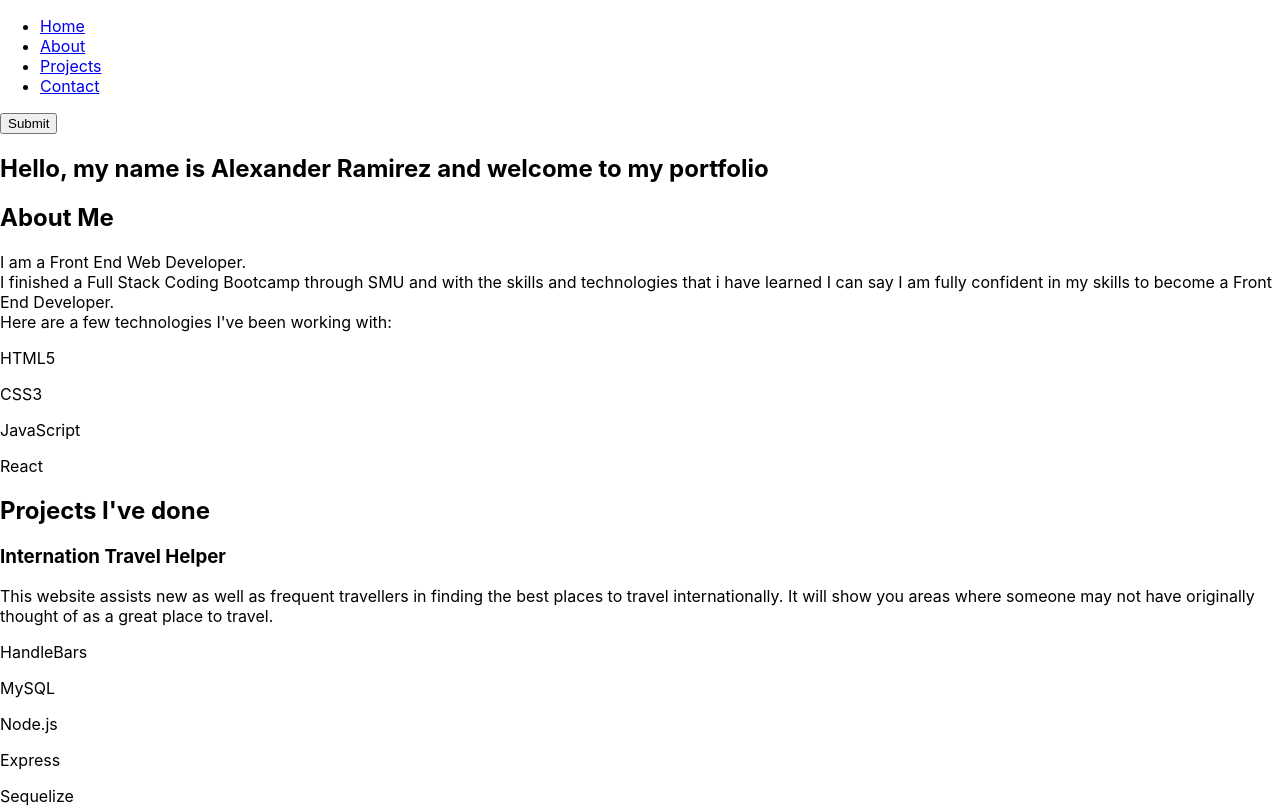
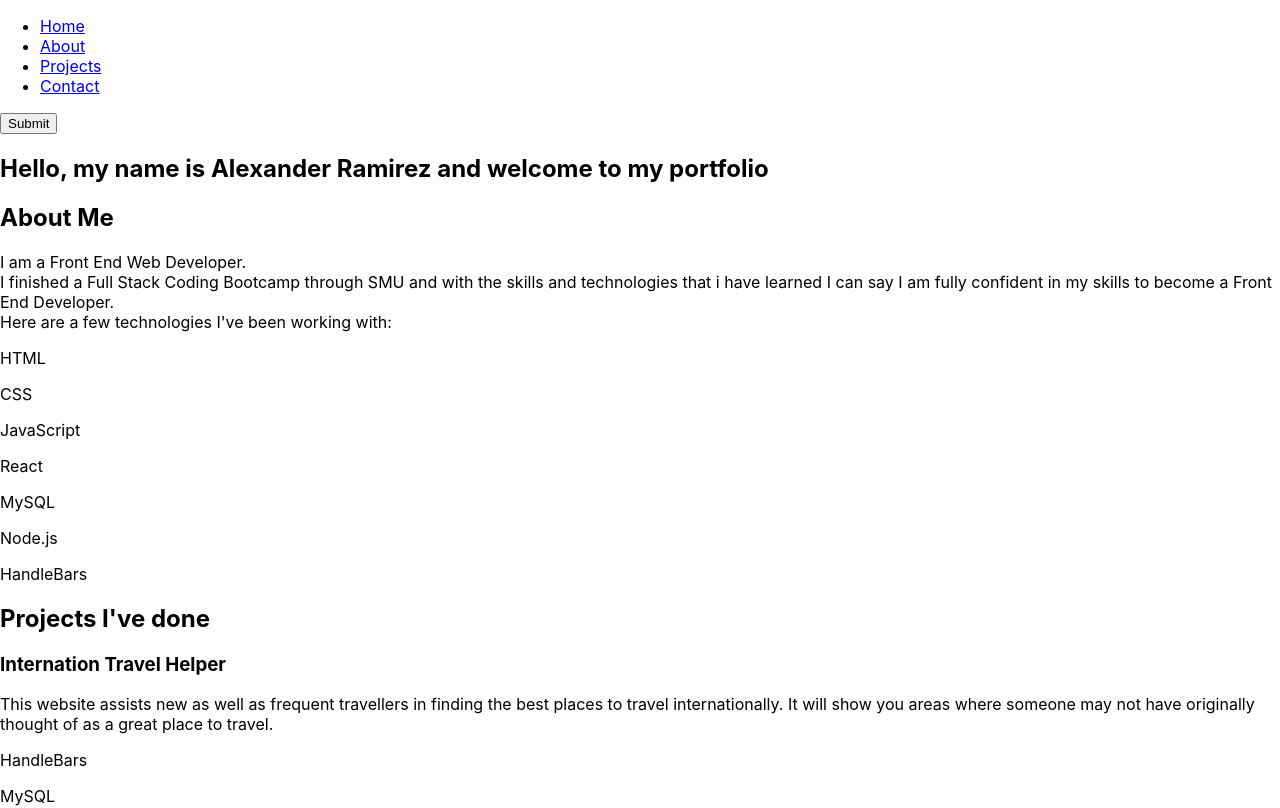
Before and after one commit to Alexander-Ramirez/Portfolio, a React (Create React App) app: page / in a window 1280 px wide. Shown: the top 808 px of the page. Built offline with nearby package versions, Linux system fonts and the light colour scheme.

Commit message:
finished about page

```diff
--- a/src/pages/AboutPage.js
+++ b/src/pages/AboutPage.js
@@ -2,11 +2,7 @@ const AboutPage = () => {
   return (
     <section className='about-page' id='about'>
       <div className='section-center'>
-        <h2
-          className='section-title'
-          data-aos='zoom-in'
-          data-aos-duration='1500'
-        >
+        <h2 className='section-title' data-aos='zoom-in' data-aos-duration='1500'>
           About Me
         </h2>
         <div className='section-content'>
@@ -21,16 +17,25 @@ const AboutPage = () => {
 
           <div className='technologies'>
             <div className='single-technology'>
-              <p>HTML5</p>
+              <p>HTML</p>
             </div>
             <div className='single-technology'>
-              <p>CSS3</p>
+              <p>CSS</p>
             </div>
             <div className='single-technology'>
               <p>JavaScript</p>
             </div>
             <div className='single-technology'>
               <p>React</p>
+            </div>
+            <div className='single-technology'>
+              <p>MySQL</p>
+            </div>
+            <div className='single-technology'>
+              <p>Node.js</p>
+            </div>
+            <div className='single-technology'>
+              <p>HandleBars</p>
             </div>
           </div>
         </div>
```
